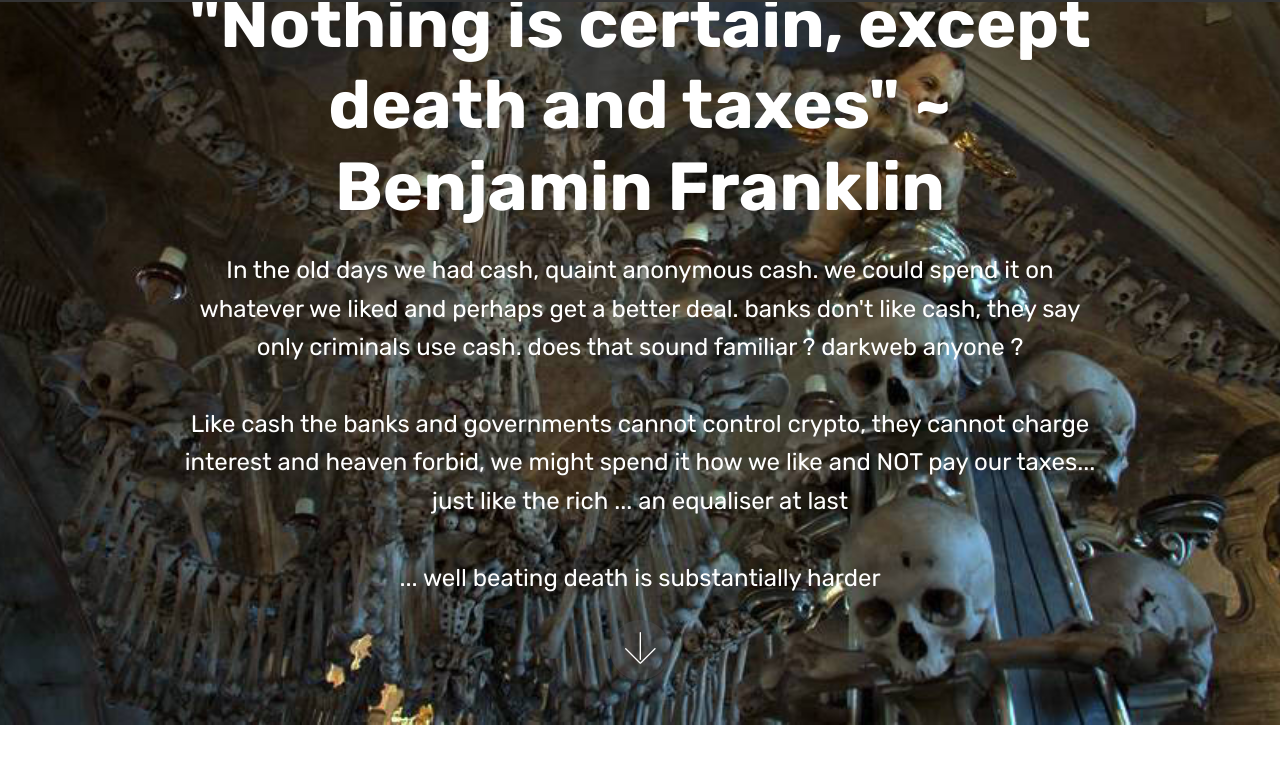
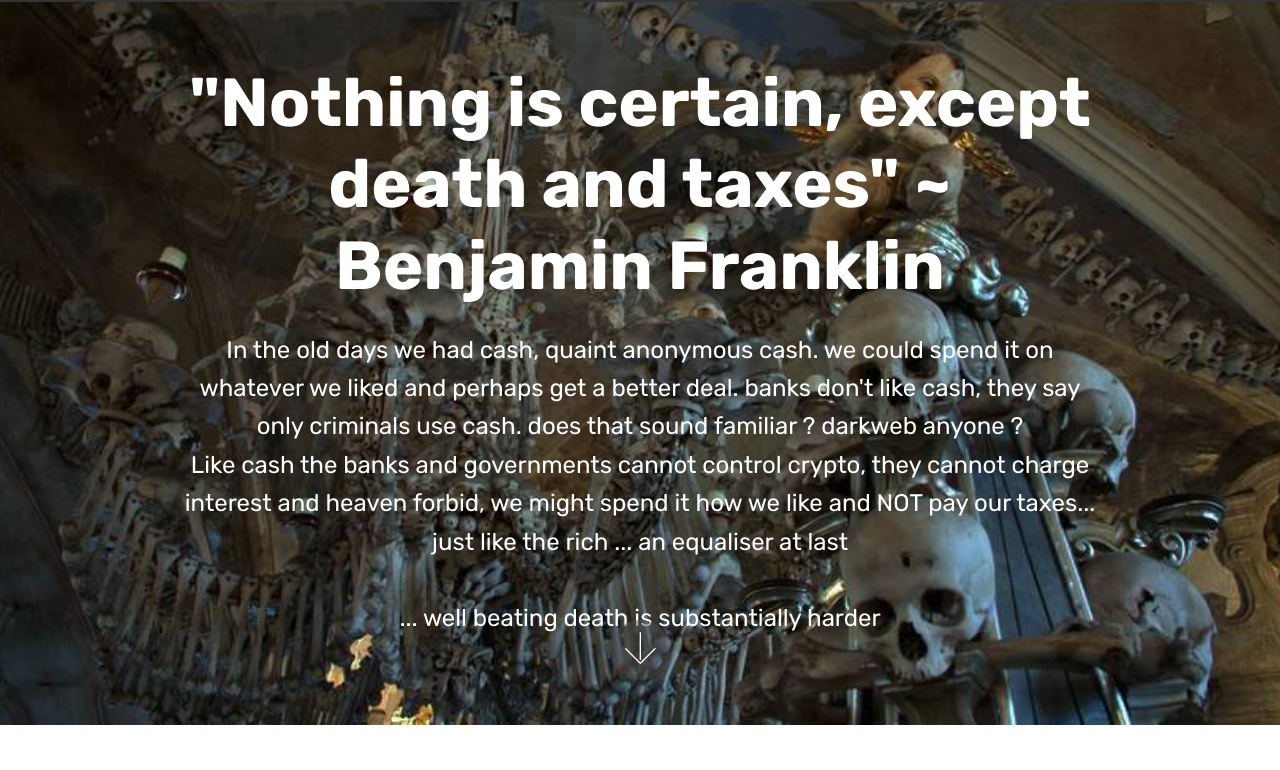
Before and after one commit to subgressive/Necroneum, a plain HTML site: page index.html in a window 1280 px wide. Shown: the part 75-845 px from the top of the page. Drawn offline with Linux system fonts and the light colour scheme; files whose address does not match are found by name.

Commit message:
frontpage

```diff
--- a/index.html
+++ b/index.html
@@ -55,7 +55,7 @@
     </nav>
 </section>
 
-<section class="engine"><a href="https://mobirise.info">Mobirise</a></section><section class="cid-qTkA127IK8 mbr-fullscreen mbr-parallax-background" id="header2-1">
+<section class="engine"><a href="https://mobirise.info/k">develop own website</a></section><section class="cid-qTkA127IK8 mbr-fullscreen mbr-parallax-background" id="header2-1">
 
 
 
@@ -64,12 +64,11 @@
     <div class="container align-center">
         <div class="row justify-content-md-center">
             <div class="mbr-white col-md-10">
-                <h1 class="mbr-section-title mbr-bold pb-3 mbr-fonts-style display-1">"Nothing is certain, except death and taxes" ~ Benjamin Franklin</h1>
+                <h1 class="mbr-section-title mbr-bold pb-3 mbr-fonts-style display-1"><br>"Nothing is certain, except death and taxes" ~ Benjamin Franklin</h1>
 
                 <p class="mbr-text pb-3 mbr-fonts-style display-5">In the old days we had cash, quaint anonymous cash. we could spend it on whatever we liked and perhaps get a better deal. banks don't like cash, they say only criminals use cash. does that sound familiar ? darkweb anyone ?
-<br>
 <br>Like cash the banks and governments cannot control crypto, they cannot charge interest and heaven forbid, we might spend it how we like and NOT pay our taxes... <br>just like the rich ... an equaliser at last
-<br><br>... well beating death is substantially harder<br><br></p>
+<br><br>... well beating death is substantially harder<br></p>
 
             </div>
         </div>
```
Also changed, not shown: 1 other file.
